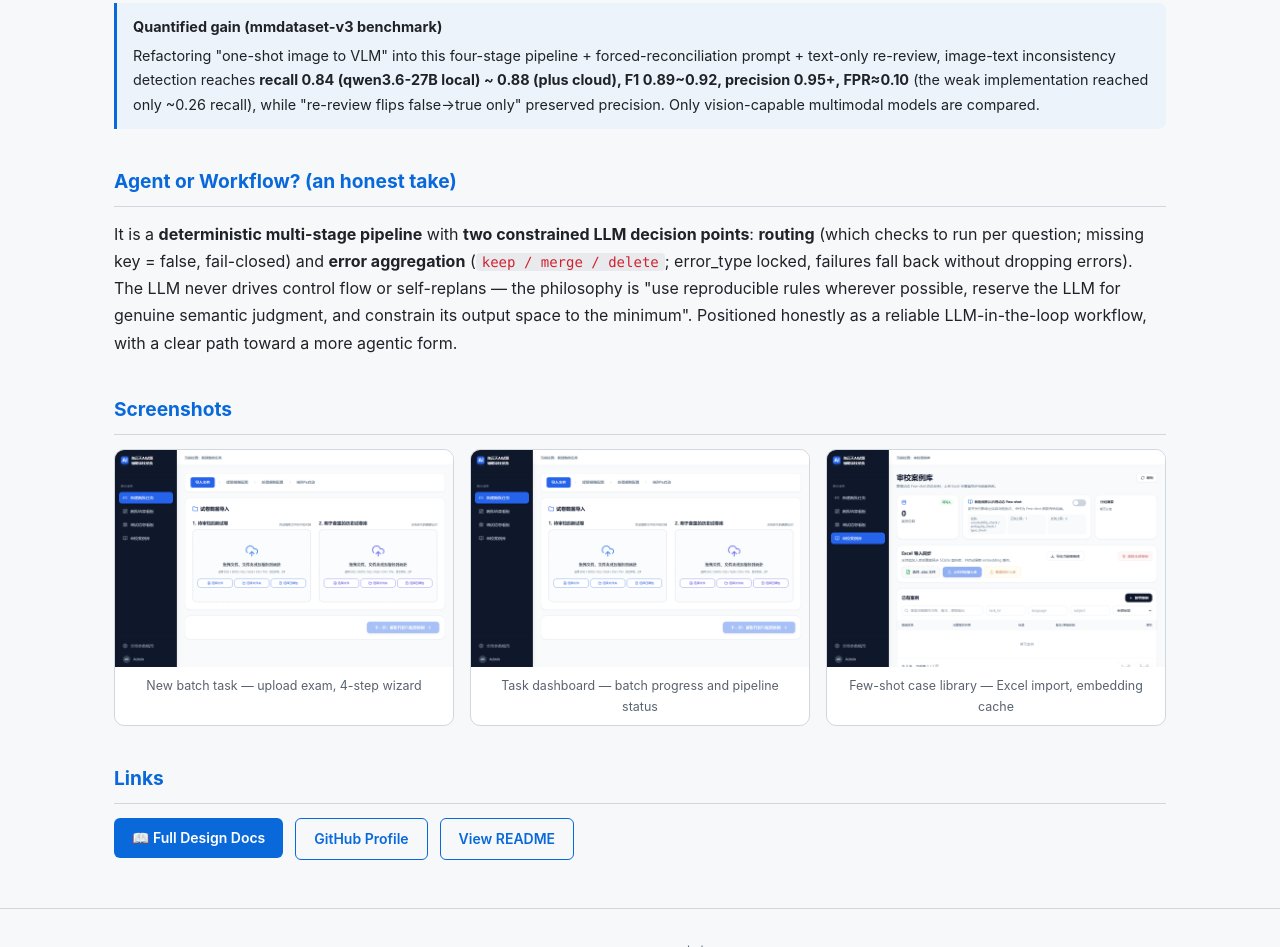
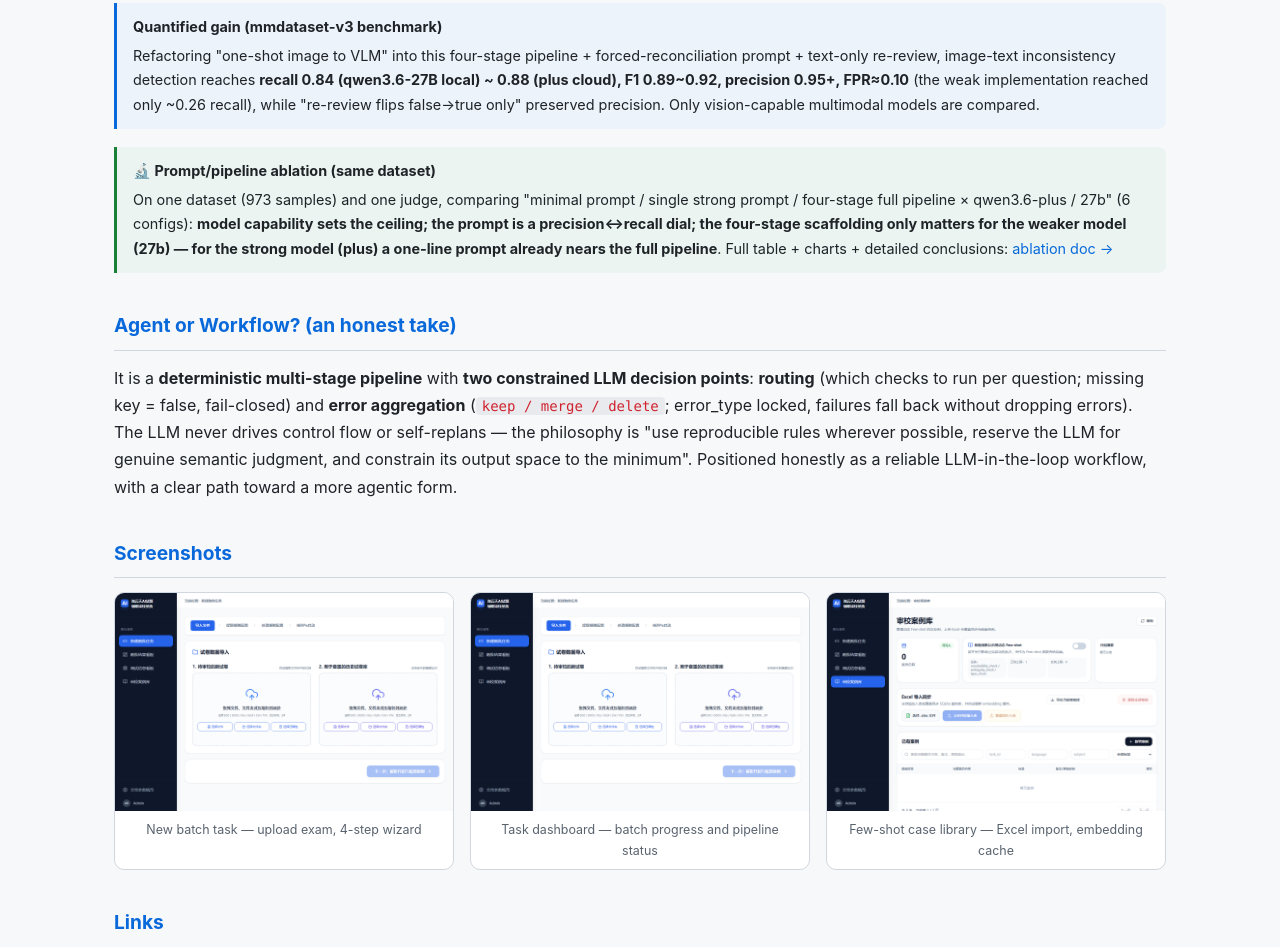
Before and after one commit to CODE-BULIAO/CODE-BULIAO.github.io, a plain HTML site: page projects/exam-checker-agent/index.en.html in a window 1280 px wide. Shown: the part 3303-4250 px from the top of the page. Drawn offline with Linux system fonts and the light colour scheme.

Commit message:
exam-checker 项目页加 Prompt/流程消融实验亮点与链接
Co-Authored-By: Claude Opus 4.8 <noreply@anthropic.com>

```diff
--- a/projects/exam-checker-agent/index.en.html
+++ b/projects/exam-checker-agent/index.en.html
@@ -164,6 +164,13 @@
         Only vision-capable multimodal models are compared.
       </div>
 
+      <div class="callout green">
+        <strong>🔬 Prompt/pipeline ablation (same dataset)</strong>
+        On one dataset (973 samples) and one judge, comparing "minimal prompt / single strong prompt / four-stage full pipeline × qwen3.6-plus / 27b" (6 configs):
+        <b>model capability sets the ceiling; the prompt is a precision↔recall dial; the four-stage scaffolding only matters for the weaker model (27b) — for the strong model (plus) a one-line prompt already nears the full pipeline</b>. Full table + charts + detailed conclusions:
+        <a href="https://github.com/CODE-BULIAO/exam-checker-agent/blob/main/docs/12-消融实验-prompt与流程.md" target="_blank" rel="noopener">ablation doc →</a>
+      </div>
+
       <h2>Agent or Workflow? (an honest take)</h2>
       <p>
         It is a <strong>deterministic multi-stage pipeline</strong> with <strong>two constrained LLM decision points</strong>:
```
Also changed, not shown: projects/exam-checker-agent/index.html (+7 -0 lines).
